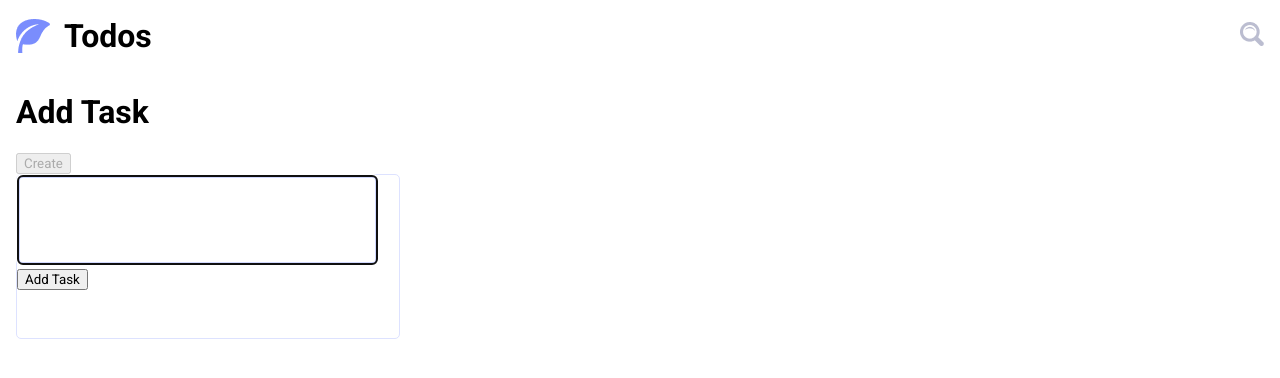
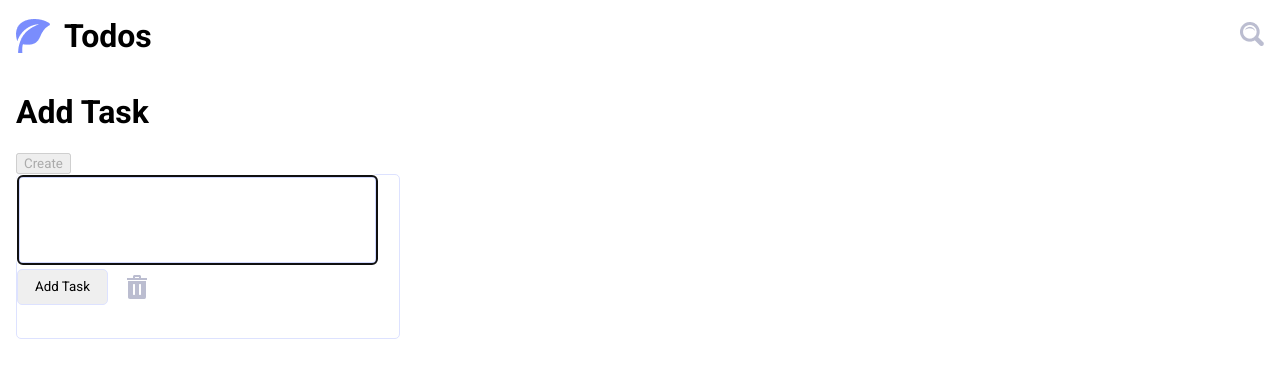
Before and after one commit to ahr-wtag/react-todo-app, a React (Create React App) app: page / in a window 1280 px wide. Both pictures are taken after a click on the button "Create". Shown: the top 378 px of the page. Built offline with nearby package versions, Linux system fonts and the light colour scheme.

Commit message:
delete task

```diff
--- a/src/assets/style/app.scss
+++ b/src/assets/style/app.scss
@@ -2,3 +2,9 @@
 * {
   font-family: "Roboto", sans-serif;
 }
+.btn {
+  width: 5.688rem;
+  height: 2.25rem;
+  border-radius: 0.313rem;
+  border: 0.063rem solid #dde2ff;
+}
--- a/src/components/TaskCard/AddTaskCard.jsx
+++ b/src/components/TaskCard/AddTaskCard.jsx
@@ -5,6 +5,7 @@ import { sanatizeText } from "utils/helpers/sanatizeText.js";
 import { addTask, createButton } from "store/actions/";
 import style from "components/TaskCard/index.module.scss";
 import { ENTER } from "utils/constant/form";
+import { DELETE, DELETE_ALT } from "utils/constant/images";
 const AddTaskCard = () => {
   const [inputText, setInputText] = useState("");
   const [error, setError] = useState("");
@@ -31,6 +32,11 @@ const AddTaskCard = () => {
     );
     setInputText("");
   };
+
+  const cancelAction = () => {
+    dispatch(createButton());
+  };
+
   const storeTaskOnEnter = (e) => {
     if (e.key === ENTER) {
       e.preventDefault();
@@ -51,7 +57,12 @@ const AddTaskCard = () => {
       ></textarea>
       <small>{error && error}</small>
       <br />
-      <button onClick={storeTask}>Add Task</button>
+      <div className={style.actionContainer}>
+        <button className="btn" onClick={storeTask}>
+          Add Task
+        </button>
+        <img src={DELETE} alt={DELETE_ALT} onClick={cancelAction} />
+      </div>
     </div>
   );
 };
--- a/src/components/TaskCard/index.jsx
+++ b/src/components/TaskCard/index.jsx
@@ -1,12 +1,24 @@
 import React from "react";
 import PropTypes from "prop-types";
+import { useDispatch } from "react-redux";
+import { deleteTask } from "store/actions";
+import { DELETE, DELETE_ALT } from "utils/constant/images";
 import style from "components/TaskCard/index.module.scss";
 const TaskCard = ({ todo }) => {
-  const { task, created } = todo;
+  const { id, task, created } = todo;
+  const dispatch = useDispatch();
+  const deleteAction = () => {
+    dispatch(deleteTask(id));
+  };
+
   return (
     <div className={style.container}>
       <p>{task}</p>
       <p>Created:{created}</p>
+      <div className={style.actionContainer}>
+        <img src={DELETE} alt={DELETE_ALT} onClick={deleteAction} />
+      </div>
+      <div></div>
     </div>
   );
 };
--- a/src/components/TaskCard/index.module.scss
+++ b/src/components/TaskCard/index.module.scss
@@ -11,3 +11,13 @@
   border: 0.063rem solid #dde2ff;
   border-radius: 0.313rem;
 }
+.actionContainer {
+  width: 8.125rem;
+  display: flex;
+  justify-content: space-between;
+  align-items: center;
+  img {
+    width: 1.25rem;
+    height: 1.5rem;
+  }
+}
--- a/src/store/actions/index.js
+++ b/src/store/actions/index.js
@@ -1,4 +1,8 @@
-import { TOGGlE_CREATE_BUTTON_VISIBILITY, ADD_TASK } from "store/constants";
+import {
+  TOGGlE_CREATE_BUTTON_VISIBILITY,
+  ADD_TASK,
+  DELETE_TASK,
+} from "store/constants";
 
 export const addTask = (task) => {
   return {
@@ -11,3 +15,10 @@ export const createButton = () => {
     type: TOGGlE_CREATE_BUTTON_VISIBILITY,
   };
 };
+
+export const deleteTask = (index) => {
+  return {
+    type: DELETE_TASK,
+    payload: index,
+  };
+};
--- a/src/store/constants/index.js
+++ b/src/store/constants/index.js
@@ -1,3 +1,4 @@
 export const ADD_TASK = "ADD_TASK";
 export const TOGGlE_CREATE_BUTTON_VISIBILITY =
   "TOGGlE_CREATE_BUTTON_VISIBILITY";
+export const DELETE_TASK = "DELETE_TASK";
--- a/src/store/reducers/todoReducer.js
+++ b/src/store/reducers/todoReducer.js
@@ -1,10 +1,12 @@
-import { ADD_TASK } from "store/constants";
+import { ADD_TASK, DELETE_TASK } from "store/constants";
 
 const initialState = [];
 const todoReducer = (state = initialState, action) => {
   switch (action.type) {
     case ADD_TASK:
       return [action.payload, ...state];
+    case DELETE_TASK:
+      return state.filter((task) => task.id !== action.payload);
     default:
       return state;
   }
--- a/src/utils/constant/images.js
+++ b/src/utils/constant/images.js
@@ -1,8 +1,11 @@
 import logo from "assets/images/icons/logo.png";
 import search from "assets/images/icons/search.png";
+import deleteIcon from "assets/images/icons/deleteIcon.png";
 
 export const LOGO = logo;
 export const SEARCH = search;
+export const DELETE = deleteIcon;
 
 export const LOGO_ALT = "logo";
 export const SEARCH_ALT = "search";
+export const DELETE_ALT = "delete";
```
